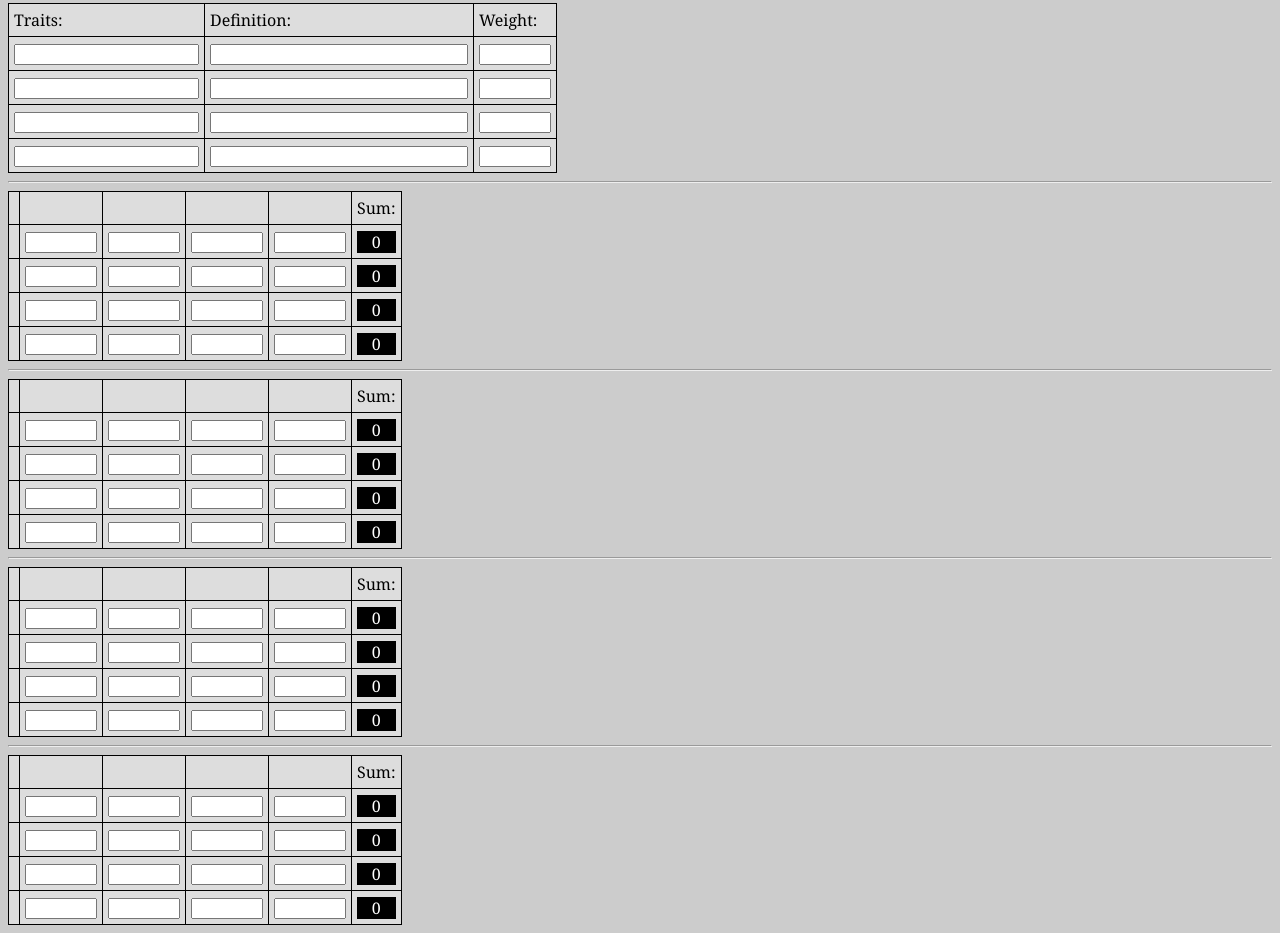
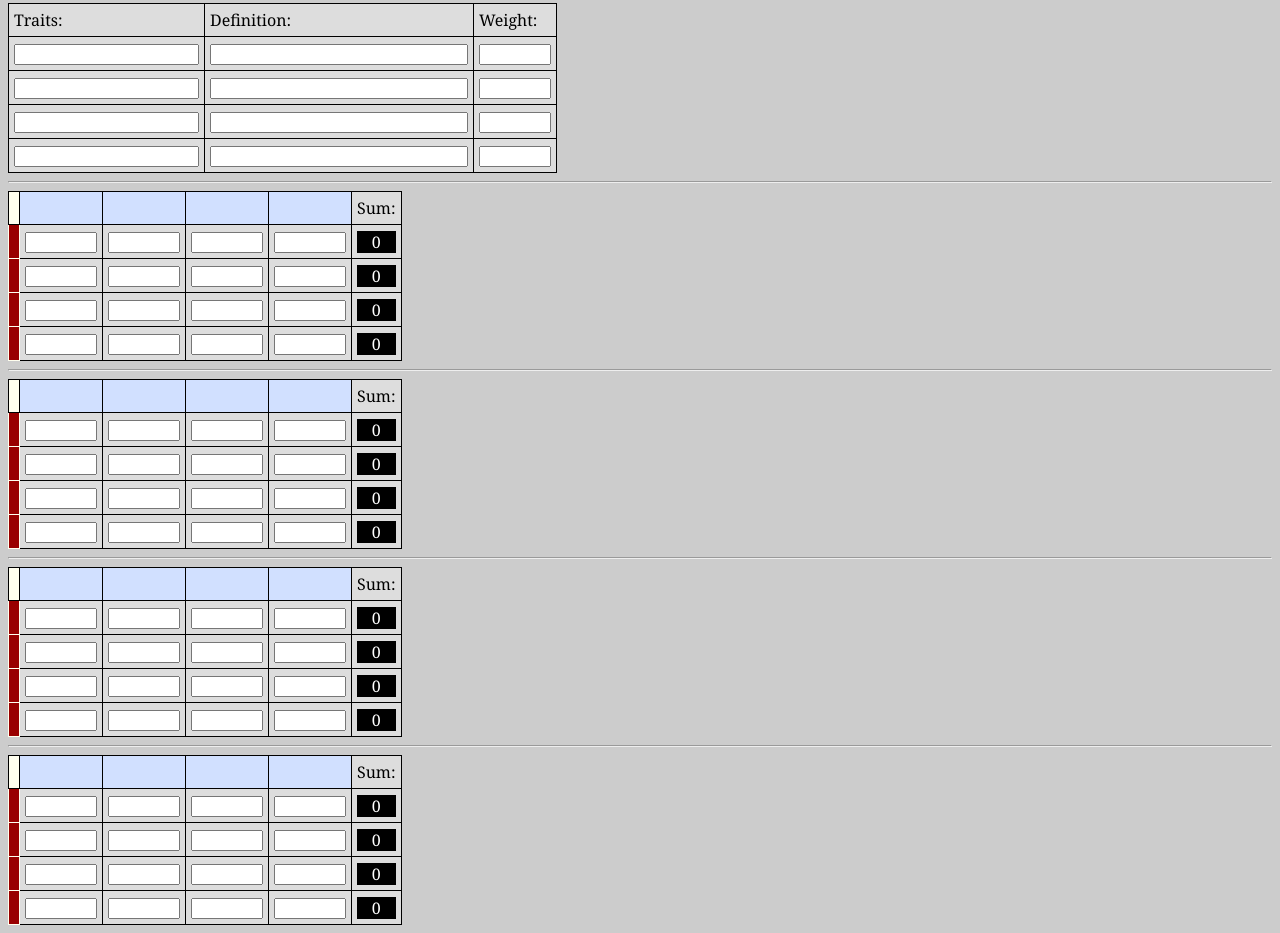
Before and after one commit to bvssvni/javascript-decision, a plain HTML site: page index.html in a window 1280 px wide. Shown: the part 232-1165 px from the top of the page. Drawn offline with Linux system fonts and the light colour scheme.

Commit message:
Improved formatting.

```diff
--- a/index.html
+++ b/index.html
@@ -227,8 +227,21 @@ td {
 
 }
 
+.altref1 {
+	background-color: #D1E0FF;
+}
+
+.altref2 {
+	background-color: #990000;
+	color: #FFFFEF;
+}
+
 .trait {
 
+}
+
+.traitref {
+	background-color: #FFFFEF;
 }
 
 .definition {
@@ -317,16 +330,16 @@ td {
 <table>
 
 <tr>
-<td><div id="k_0"></div></td>
-<td><div id="t_0_0"></div></td>
-<td><div id="t_0_1"></div></td>
-<td><div id="t_0_2"></div></td>
-<td><div id="t_0_3"></div></td>
+<td class="traitref"><div id="k_0"></div></td>
+<td class="altref1"><div id="t_0_0"></div></td>
+<td class="altref1"><div id="t_0_1"></div></td>
+<td class="altref1"><div id="t_0_2"></div></td>
+<td class="altref1"><div id="t_0_3"></div></td>
 <td>Sum:</td>
 </tr>
 
 <tr>
-<td><div id="tr_0_0"></div></td>
+<td class="altref2"><div id="tr_0_0"></div></td>
 <td><input oninput="changeComparison();" class="cmp" id="cmp_0_0_0" type="text" /></td>
 <td><input oninput="changeComparison();" class="cmp" id="cmp_0_1_0" type="text" /></td>
 <td><input oninput="changeComparison();" class="cmp" id="cmp_0_2_0" type="text" /></td>
@@ -335,7 +348,7 @@ td {
 </tr>
 
 <tr>
-<td><div id="tr_0_1"></div></td>
+<td class="altref2"><div id="tr_0_1"></div></td>
 <td><input oninput="changeComparison();" class="cmp" id="cmp_0_0_1" type="text" /></td>
 <td><input oninput="changeComparison();" class="cmp" id="cmp_0_1_1" type="text" /></td>
 <td><input oninput="changeComparison();" class="cmp" id="cmp_0_2_1" type="text" /></td>
@@ -344,7 +357,7 @@ td {
 </tr>
 
 <tr>
-<td><div id="tr_0_2"></div></td>
+<td class="altref2"><div id="tr_0_2"></div></td>
 <td><input oninput="changeComparison();" class="cmp" id="cmp_0_0_2" type="text" /></td>
 <td><input oninput="changeComparison();" class="cmp" id="cmp_0_1_2" type="text" /></td>
 <td><input oninput="changeComparison();" class="cmp" id="cmp_0_2_2" type="text" /></td>
@@ -353,7 +366,7 @@ td {
 </tr>
 
 <tr>
-<td><div id="tr_0_3"></div></td>
+<td class="altref2"><div id="tr_0_3"></div></td>
 <td><input oninput="changeComparison();" class="cmp" id="cmp_0_0_3" type="text" /></td>
 <td><input oninput="changeComparison();" class="cmp" id="cmp_0_1_3" type="text" /></td>
 <td><input oninput="changeComparison();" class="cmp" id="cmp_0_2_3" type="text" /></td>
@@ -366,16 +379,16 @@ td {
 <table>
 
 <tr>
-<td><div id="k_1"></div></td>
-<td><div id="t_1_0"></div></td>
-<td><div id="t_1_1"></div></td>
-<td><div id="t_1_2"></div></td>
-<td><div id="t_1_3"></div></td>
+<td class="traitref"><div id="k_1"></div></td>
+<td class="altref1"><div id="t_1_0"></div></td>
+<td class="altref1"><div id="t_1_1"></div></td>
+<td class="altref1"><div id="t_1_2"></div></td>
+<td class="altref1"><div id="t_1_3"></div></td>
 <td>Sum:</td>
 </tr>
 
 <tr>
-<td><div id="tr_1_0"></div></td>
+<td class="altref2"><div id="tr_1_0"></div></td>
 <td><input oninput="changeComparison();" class="cmp" id="cmp_1_0_0" type="text" /></td>
 <td><input oninput="changeComparison();" class="cmp" id="cmp_1_1_0" type="text" /></td>
 <td><input oninput="changeComparison();" class="cmp" id="cmp_1_2_0" type="text" /></td>
@@ -384,7 +397,7 @@ td {
 </tr>
 
 <tr>
-<td><div id="tr_1_1"></div></td>
+<td class="altref2"><div id="tr_1_1"></div></td>
 <td><input oninput="changeComparison();" class="cmp" id="cmp_1_0_1" type="text" /></td>
 <td><input oninput="changeComparison();" class="cmp" id="cmp_1_1_1" type="text" /></td>
 <td><input oninput="changeComparison();" class="cmp" id="cmp_1_2_1" type="text" /></td>
@@ -393,7 +406,7 @@ td {
 </tr>
 
 <tr>
-<td><div id="tr_1_2"></div></td>
+<td class="altref2"><div id="tr_1_2"></div></td>
 <td><input oninput="changeComparison();" class="cmp" id="cmp_1_0_2" type="text" /></td>
 <td><input oninput="changeComparison();" class="cmp" id="cmp_1_1_2" type="text" /></td>
 <td><input oninput="changeComparison();" class="cmp" id="cmp_1_2_2" type="text" /></td>
@@ -402,7 +415,7 @@ td {
 </tr>
 
 <tr>
-<td><div id="tr_1_3"></div></td>
+<td class="altref2"><div id="tr_1_3"></div></td>
 <td><input oninput="changeComparison();" class="cmp" id="cmp_1_0_3" type="text" /></td>
 <td><input oninput="changeComparison();" class="cmp" id="cmp_1_1_3" type="text" /></td>
 <td><input oninput="changeComparison();" class="cmp" id="cmp_1_2_3" type="text" /></td>
@@ -415,16 +428,16 @@ td {
 <table>
 
 <tr>
-<td><div id="k_2"></div></td>
-<td><div id="t_2_0"></div></td>
-<td><div id="t_2_1"></div></td>
-<td><div id="t_2_2"></div></td>
-<td><div id="t_2_3"></div></td>
+<td class="traitref"><div id="k_2"></div></td>
+<td class="altref1"><div id="t_2_0"></div></td>
+<td class="altref1"><div id="t_2_1"></div></td>
+<td class="altref1"><div id="t_2_2"></div></td>
+<td class="altref1"><div id="t_2_3"></div></td>
 <td>Sum:</td>
 </tr>
 
 <tr>
-<td><div id="tr_2_0"></div></td>
+<td class="altref2"><div id="tr_2_0"></div></td>
 <td><input oninput="changeComparison();" class="cmp" id="cmp_2_0_0" type="text" /></td>
 <td><input oninput="changeComparison();" class="cmp" id="cmp_2_1_0" type="text" /></td>
 <td><input oninput="changeComparison();" class="cmp" id="cmp_2_2_0" type="text" /></td>
@@ -433,7 +446,7 @@ td {
 </tr>
 
 <tr>
-<td><div id="tr_2_1"></div></td>
+<td class="altref2"><div id="tr_2_1"></div></td>
 <td><input oninput="changeComparison();" class="cmp" id="cmp_2_0_1" type="text" /></td>
 <td><input oninput="changeComparison();" class="cmp" id="cmp_2_1_1" type="text" /></td>
 <td><input oninput="changeComparison();" class="cmp" id="cmp_2_2_1" type="text" /></td>
@@ -442,7 +455,7 @@ td {
 </tr>
 
 <tr>
-<td><div id="tr_2_2"></div></td>
+<td class="altref2"><div id="tr_2_2"></div></td>
 <td><input oninput="changeComparison();" class="cmp" id="cmp_2_0_2" type="text" /></td>
 <td><input oninput="changeComparison();" class="cmp" id="cmp_2_1_2" type="text" /></td>
 <td><input oninput="changeComparison();" class="cmp" id="cmp_2_2_2" type="text" /></td>
@@ -451,7 +464,7 @@ td {
 </tr>
 
 <tr>
-<td><div id="tr_2_3"></div></td>
+<td class="altref2"><div id="tr_2_3"></div></td>
 <td><input oninput="changeComparison();" class="cmp" id="cmp_2_0_3" type="text" /></td>
 <td><input oninput="changeComparison();" class="cmp" id="cmp_2_1_3" type="text" /></td>
 <td><input oninput="changeComparison();" class="cmp" id="cmp_2_2_3" type="text" /></td>
@@ -464,16 +477,16 @@ td {
 <table>
 
 <tr>
-<td><div id="k_3"></div></td>
-<td><div id="t_3_0"></div></td>
-<td><div id="t_3_1"></div></td>
-<td><div id="t_3_2"></div></td>
-<td><div id="t_3_3"></div></td>
+<td class="traitref"><div id="k_3"></div></td>
+<td class="altref1"><div id="t_3_0"></div></td>
+<td class="altref1"><div id="t_3_1"></div></td>
+<td class="altref1"><div id="t_3_2"></div></td>
+<td class="altref1"><div id="t_3_3"></div></td>
 <td>Sum:</td>
 </tr>
 
 <tr>
-<td><div id="tr_3_0"></div></td>
+<td class="altref2"><div id="tr_3_0"></div></td>
 <td><input oninput="changeComparison();" class="cmp" id="cmp_3_0_0" type="text" /></td>
 <td><input oninput="changeComparison();" class="cmp" id="cmp_3_1_0" type="text" /></td>
 <td><input oninput="changeComparison();" class="cmp" id="cmp_3_2_0" type="text" /></td>
@@ -482,7 +495,7 @@ td {
 </tr>
 
 <tr>
-<td><div id="tr_3_1"></div></td>
+<td class="altref2"><div id="tr_3_1"></div></td>
 <td><input oninput="changeComparison();" class="cmp" id="cmp_3_0_1" type="text" /></td>
 <td><input oninput="changeComparison();" class="cmp" id="cmp_3_1_1" type="text" /></td>
 <td><input oninput="changeComparison();" class="cmp" id="cmp_3_2_1" type="text" /></td>
@@ -491,7 +504,7 @@ td {
 </tr>
 
 <tr>
-<td><div id="tr_3_2"></div></td>
+<td class="altref2"><div id="tr_3_2"></div></td>
 <td><input oninput="changeComparison();" class="cmp" id="cmp_3_0_2" type="text" /></td>
 <td><input oninput="changeComparison();" class="cmp" id="cmp_3_1_2" type="text" /></td>
 <td><input oninput="changeComparison();" class="cmp" id="cmp_3_2_2" type="text" /></td>
@@ -500,7 +513,7 @@ td {
 </tr>
 
 <tr>
-<td><div id="tr_3_3"></div></td>
+<td class="altref2"><div id="tr_3_3"></div></td>
 <td><input oninput="changeComparison();" class="cmp" id="cmp_3_0_3" type="text" /></td>
 <td><input oninput="changeComparison();" class="cmp" id="cmp_3_1_3" type="text" /></td>
 <td><input oninput="changeComparison();" class="cmp" id="cmp_3_2_3" type="text" /></td>
```
